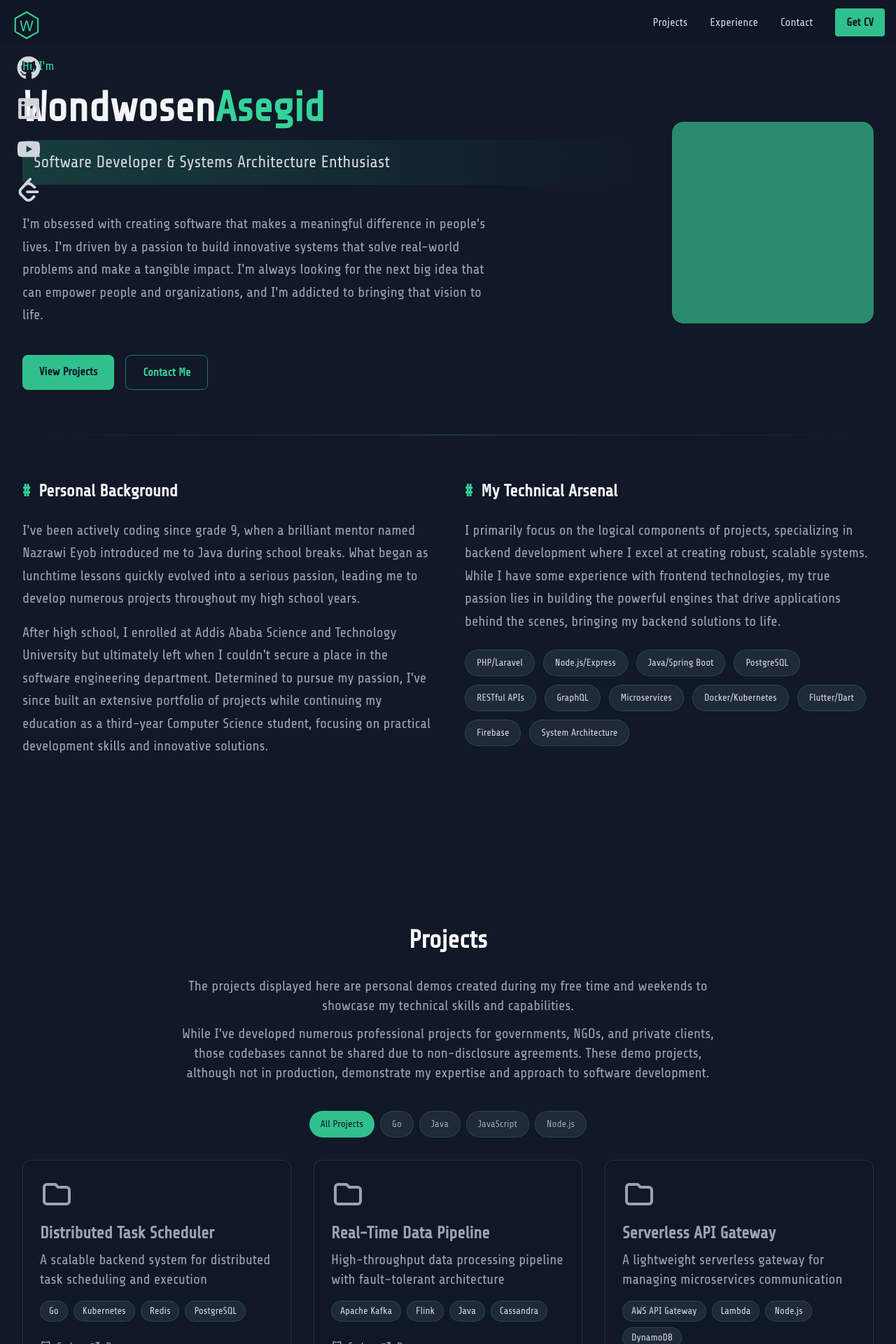
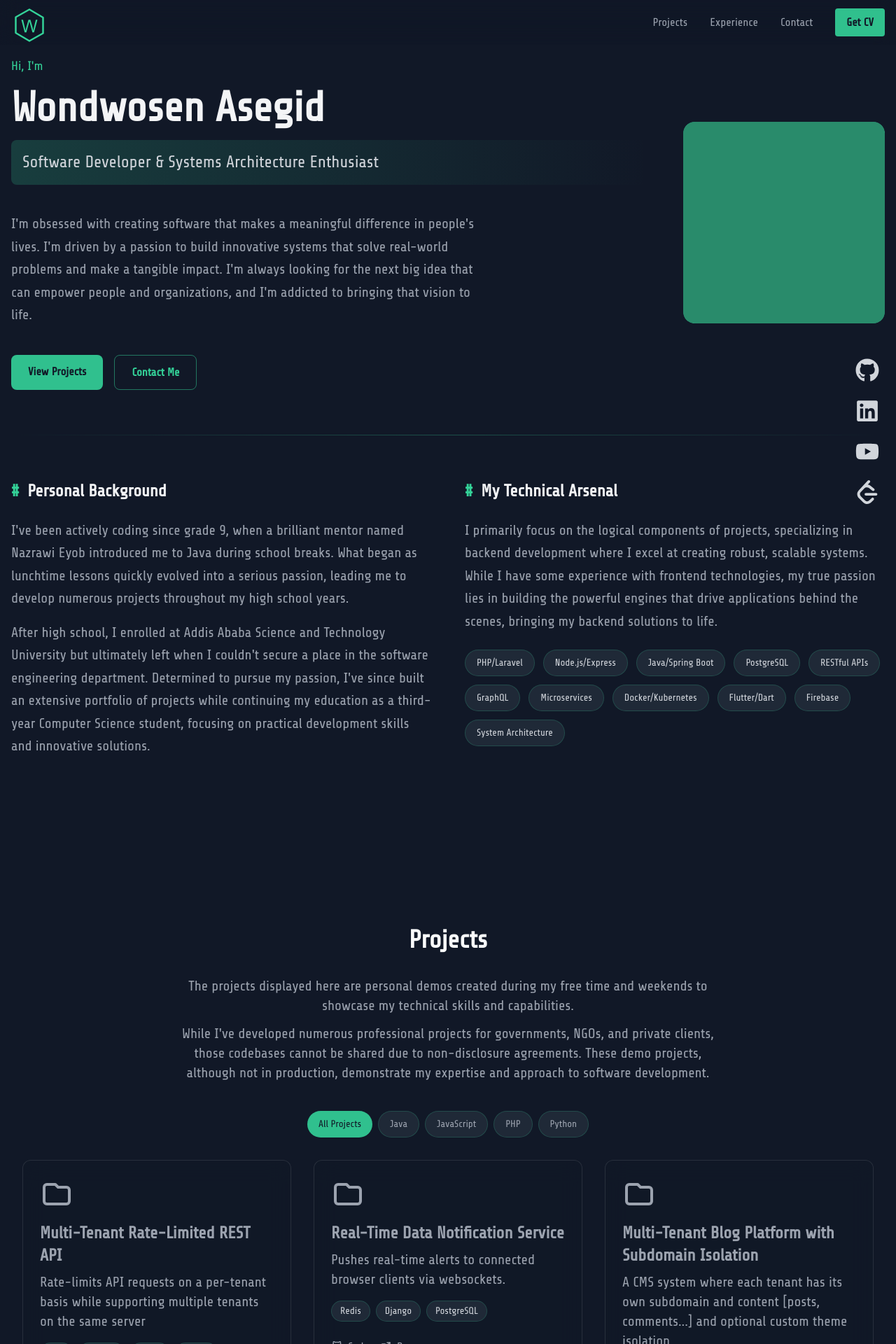
Before and after one commit to mc-solo/my-portfolio, a React (Vite) app: page / in a window 1280 px wide. Shown: the top 1920 px of the page at 70% size. Built offline with nearby package versions, Linux system fonts and the light colour scheme; grey boxes are pictures that could not be loaded.

Commit message:
update: project content

```diff
--- a/src/components/About.jsx
+++ b/src/components/About.jsx
@@ -1,10 +1,8 @@
-// src/components/About.jsx
 import React from 'react'
 
-// About component: Provides a brief overview about yourself.
 const About = () => {
   return (
-    <div className="container mx-auto text-center">
+    <div className="container mx-auto text-center px-4">
       <h2 className="text-4xl font-bold mb-8">About Me</h2>
       <p className="max-w-xl mx-auto text-xl text-gray-300">
         I am a creative developer passionate about futuristic designs and innovative solutions.
--- a/src/components/Experience.jsx
+++ b/src/components/Experience.jsx
@@ -31,22 +31,22 @@ const Experience = () => {
     // Container for the Experience section with padding for spacing.
     <div className="container mx-auto py-20 px-4">
       {/* Section title */}
-      <h2 className="text-4xl font-bold mb-8 text-center">Professional <span className="text-emerald-400">Work Experience</span></h2>
+      <h2 className="text-4xl font-bold mb-8 text-center">Professional Work Experience</h2>
 
       {/* Map through each experience and render it in a card */}
       <div className="space-y-8">
         {experiences.map((exp, index) => (
           // The key is necessary for React to track list items.
-          <div key={index} className="p-6 border border-emerald-400/30 rounded-lg hover:border-emerald-400/60 hover:shadow-emerald-400/10 hover:shadow-2xl transition-all duration-300">
+          <div key={index} className="p-6 border border-emerald-400/30 rounded-lg hover:border-emerald-400/60  hover:shadow-2xl transition-all duration-300">
             {/* Experience role */}
-            <h3 className="text-2xl font-semibold mb-2 text-emerald-400">{exp.role}</h3>
+            <h3 className="text-2xl font-semibold mb-2">{exp.role}</h3>
             {/* Company information */}
             <p className="text-sm text-gray-300 mb-1">
-              <span className="font-semibold text-emerald-400/80">Company:</span> {exp.company}
+              <span className="font-semibold">Company:</span> {exp.company}
             </p>
             {/* Duration */}
             <p className="text-sm text-gray-300 mb-1">
-              <span className="font-semibold text-emerald-400/80">Duration:</span> {exp.duration}
+              <span className="font-semibold">Duration:</span> {exp.duration}
             </p>
             {/* Description */}
             <p className="text-gray-300 text-xl">{exp.description}</p>
--- a/src/components/Hero.jsx
+++ b/src/components/Hero.jsx
@@ -11,8 +11,15 @@ const Hero = () => {
      'System Architecture'
   ]
 
+  const scrollToTop = () => {
+    window.scrollTo({
+      top: 0,
+      behavior: 'smooth'
+    });
+  };
+
   return (
-    <div className="container mx-auto py-20 px-4 lg:px-8">
+    <div className="container py-20 mx-auto  px-4  ">
       <div className="w-full space-y-16">
         {/* Main Content Section */}
         <div className="flex flex-col lg:flex-row items-center gap-12">
@@ -33,8 +40,7 @@ const Hero = () => {
                 Hi, I'm
               </motion.p>
               <h1 className="text-4xl md:text-5xl lg:text-6xl font-bold text-gray-100 leading-tight">
-                Wondwosen
-                <span className="text-emerald-400">Asegid</span>
+                Wondwosen Asegid
               </h1>
               <h2 className="text-xl md:text-2xl font-medium text-gray-300 bg-gradient-to-r from-emerald-400/20 to-transparent p-4 rounded-lg">
                 Software Developer & Systems Architecture Enthusiast
--- a/src/components/Navbar.jsx
+++ b/src/components/Navbar.jsx
@@ -1,5 +1,5 @@
 import React, { useState, useEffect } from 'react'
-import { Link } from 'react-scroll'
+import { Link, animateScroll as scroll } from 'react-scroll'
 import IconLogo from './logo'
 
 /**
@@ -12,6 +12,14 @@ const Navbar = () => {
 
   // isScrolled: tracks whether window.scrollY > 50 to adjust styling
   const [isScrolled, setIsScrolled] = useState(false)
+
+  // Function to smoothly scroll to top using react-scroll
+  const scrollToTop = () => {
+    scroll.scrollToTop({
+      duration: 1000,
+      smooth: true
+    });
+  };
 
   // Listen to scroll once on mount, clean up on unmount
   useEffect(() => {
@@ -36,31 +44,28 @@ const Navbar = () => {
       }`}
     >
       <div className="px-4 w-full">
-        <div className="flex items-center justify-between h-16 max-w-[2000px] mx-auto">
+        <div className="flex items-center justify-between h-16 max-w-[2000px]   mx-auto">
           {/* Logo: scrolls to top (to="home"), sized & colored here */}
-          <Link
-            to="home"           // scroll target: an element with name or id="home"
-            spy={true}          // adds activeClass when in view
-            smooth={true}       // smooth scroll animation
+          <div
+            onClick={scrollToTop}
             className="cursor-pointer"
           >
-            <IconLogo className="h-10 w-10 mt-2 pl-1 text-emerald-400" />
-          </Link>
+            <IconLogo className="h-12 w-12 mt-2 pl-1 text-emerald-400 hover:scale-[1.05]" />
+          </div>
 
           {/* Desktop nav links */}
           <div className="hidden md:flex items-center space-x-8">
             {navItems.map((item) => (
               <Link
                 key={item.target}
-                activeClass="!text-white"   // tailwind override when active
-                to={item.target}            // scroll target
+                to={item.target}
                 spy={true}
                 smooth={true}
-                offset={-70}                // account for fixed navbar height
-                className="relative cursor-pointer text-gray-300 hover:text-emerald-400 transition-all duration-300 group"
+                offset={-70}
+                duration={1000}
+                className="text-gray-400 hover:text-emerald-400 font-medium transition-colors"
               >
                 {item.name}
-                <span className="absolute -bottom-1 left-0 w-0 h-0.5 bg-emerald-400 transition-all duration-300 group-hover:w-full"></span>
               </Link>
             ))}
             <a
--- a/src/components/Projects.jsx
+++ b/src/components/Projects.jsx
@@ -5,26 +5,34 @@ import { FiGithub, FiExternalLink } from 'react-icons/fi'
 
 const projects = [
   {
-    title: 'Distributed Task Scheduler',
-    description: 'A scalable backend system for distributed task scheduling and execution',
-    tech: ['Go', 'Kubernetes', 'Redis', 'PostgreSQL'],
-    languages: ['Go'],
+    title: 'Multi-Tenant Rate-Limited REST API',
+    description: 'Rate-limits API requests on a per-tenant basis while supporting multiple tenants on the same server',
+    tech: ['PHP', 'Laravel', 'Redis', 'MySQL'],
+    languages: ['PHP'],
     github: '#',
     demo: '#'
   },
   {
-    title: 'Real-Time Data Pipeline',
-    description: 'High-throughput data processing pipeline with fault-tolerant architecture',
-    tech: ['Apache Kafka', 'Flink', 'Java', 'Cassandra'],
-    languages: ['Java'],
+    title: 'Real-Time Data Notification Service',
+    description: 'Pushes real-time alerts to connected browser clients via websockets.',
+    tech: ['Redis','Django', 'PostgreSQL'],
+    languages: ['Python'],
     github: '#',
     demo: '#'
   },
   {
-    title: 'Serverless API Gateway',
-    description: 'A lightweight serverless gateway for managing microservices communication',
-    tech: ['AWS API Gateway', 'Lambda', 'Node.js', 'DynamoDB'],
-    languages: ['JavaScript', 'Node.js'],
+    title: 'Multi-Tenant Blog Platform with Subdomain Isolation',
+    description: 'A CMS system where each tenant has its own subdomain and content [posts, comments...] and optional custom theme isolation.',
+    tech: ['Django', 'Postgres', 'React.js', 'Redis', 'Nginx'],
+    languages: ['Python', 'JavaScript'],
+    github: '#',
+    demo: '#'
+  },
+  {
+    title: 'Event-Driven Order Processor',
+    description: 'a Spring Boot microservice that consumes OrderCreated events from Kafka, processes payments, and publishes OrderCompleted or OrderFailed',
+    tech: ['Java', 'Spring Boot', 'Postgres', 'Redis', 'Kafka',],
+    languages: ['Java',],
     github: '#',
     demo: '#'
   },
--- a/src/components/SocialLinks.jsx
+++ b/src/components/SocialLinks.jsx
@@ -19,7 +19,7 @@ const SocialLinks = () => {
   return (
     <>
       {/* Vertical sidebar for md and up */}
-      <div className="fixed top-20 left-6 flex-col items-center gap-6 z-50 hidden md:flex">
+      <div className="fixed bottom-20 right-6 flex-col items-center gap-6 z-50 hidden md:flex">
         <a
           href="https://github.com/mc-solo"
           target="_blank"
```
Lines whose indentation alone changed are shown as unchanged.
